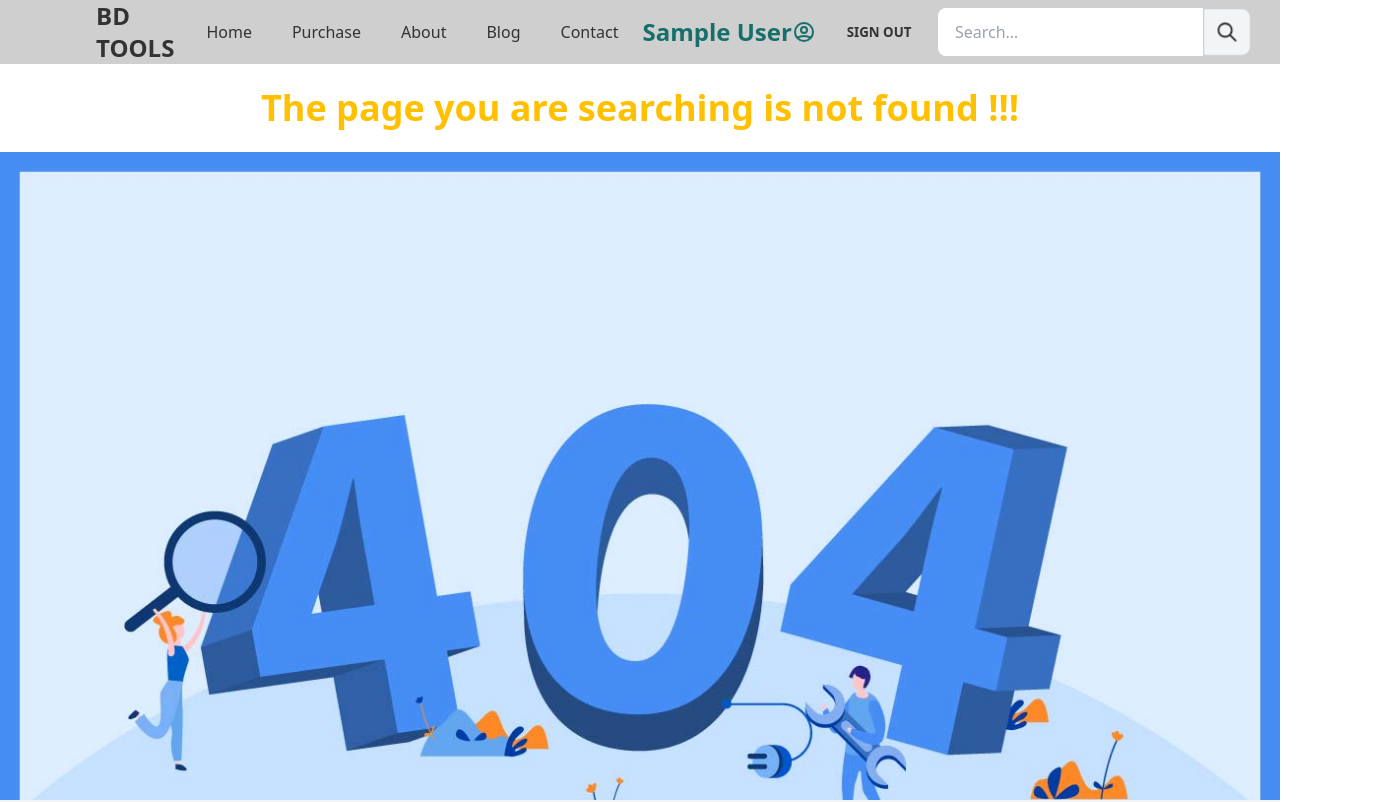
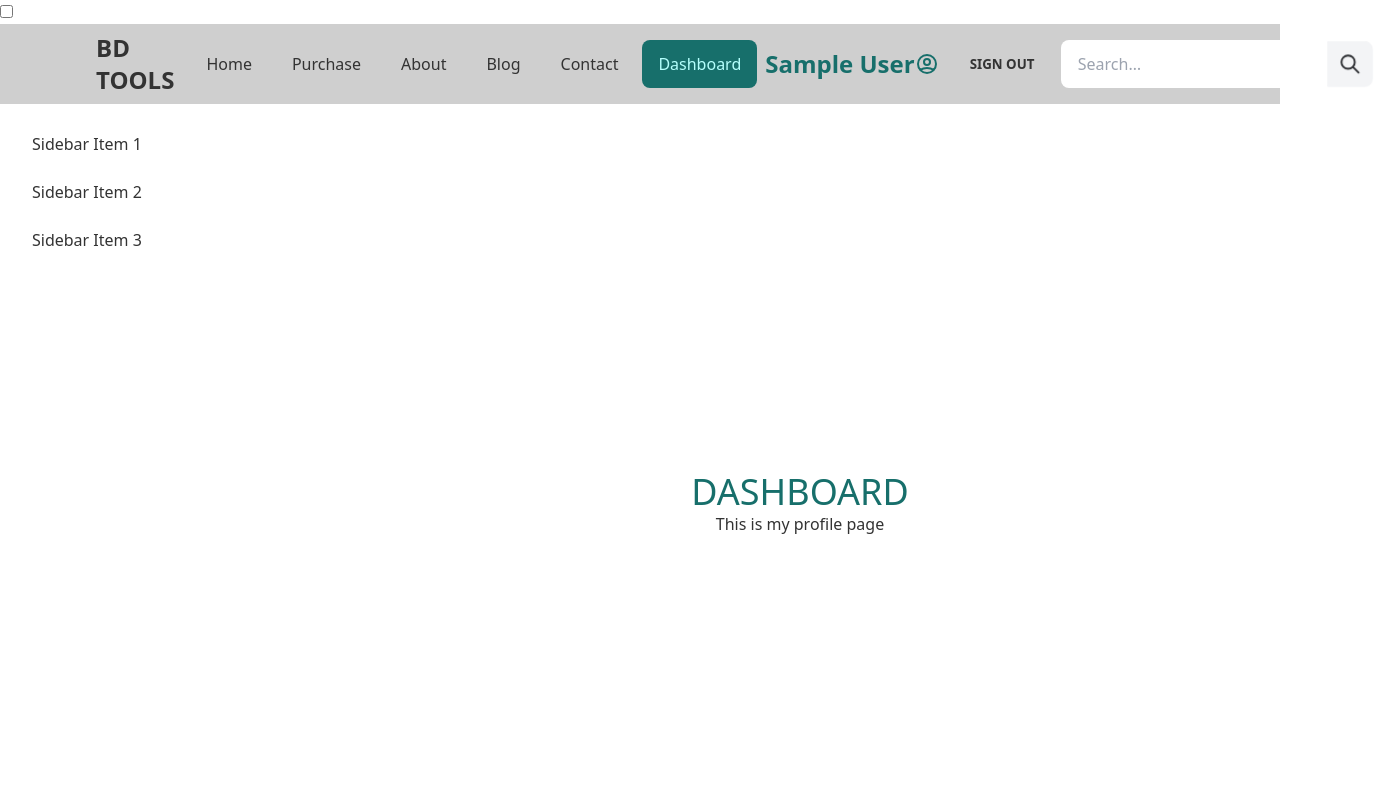
Before and after one commit to shafiquetuhin01/manufacturer-website, a React (Create React App) app: page /dashboard in a window 1280 px wide. Shown: the top 802 px of the page, 1374 px wide, since content can reach past the window. Built offline with nearby package versions, Linux system fonts and the light colour scheme; no server answers; sample sign-in values are in the browser's storage.

Commit message:
dashboard updating

```diff
--- a/src/App.js
+++ b/src/App.js
@@ -4,6 +4,10 @@ import Navbar from "./components/Navbar";
 import About from "./pages/About";
 import Blog from "./pages/Blog";
 import Contact from "./pages/Contact";
+import AddReview from "./pages/Dashboard/AddReview";
+import Dashboard from "./pages/Dashboard/Dashboard";
+import MyOrders from "./pages/Dashboard/MyOrders";
+import MyProfile from "./pages/Dashboard/MyProfile";
 import Footer from "./pages/Footer";
 import Home from "./pages/Home";
 import Login from "./pages/Login/Login";
@@ -27,6 +31,18 @@ function App() {
               </RequireAuth>
             }
           />
+          <Route
+            path="dashboard"
+            element={
+              <RequireAuth>
+                <Dashboard />
+              </RequireAuth>
+            }>
+             <Route index element={<MyProfile />} />
+             <Route path="orders" element={<MyOrders />} />
+             <Route path="review" element={<AddReview />} />
+            </Route>
+
           <Route path="purchase" element={<Tools />} />
           <Route path="about" element={<About />} />
           <Route path="blog" element={<Blog />} />
--- a/src/components/Navbar.js
+++ b/src/components/Navbar.js
@@ -37,6 +37,11 @@ const Navbar = ({ children }) => {
           Contact
         </NavLink>
       </li>
+      {user && <li>
+        <NavLink to="/dashboard" className="rounded-lg">
+          Dashboard
+        </NavLink>
+      </li>}
       <li>
         {user ? (
           <div className="flex items-center p-0">
@@ -95,14 +100,14 @@ const Navbar = ({ children }) => {
     </>
   );
   return (
-    <div className="drawer drawer-end">
-      <input id="my-drawer-3" type="checkbox" className="drawer-toggle" />
-      <div className="drawer-content flex flex-col">
+    <div className="">
+      <input id="" type="checkbox" className="" />
+      <div className="flex flex-col">
         {/* <!-- Navbar --> */}
         <div className="w-full lg:px-20 navbar bg-base-300">
           <div className="flex-1 px-2 mx-2 font-bold text-2xl">BD TOOLS</div>
           <div className="flex-none lg:hidden">
-            <label htmlFor="my-drawer-3" className="btn btn-square btn-ghost">
+            <label  htmlFor="" className="btn btn-square btn-ghost">
               <svg
                 xmlns="http://www.w3.org/2000/svg"
                 fill="none"
@@ -130,12 +135,12 @@ const Navbar = ({ children }) => {
         {/* <!-- Page content here --> */}
         {children}
       </div>
-      <div className="drawer-side">
-        <label htmlFor="my-drawer-3" className="drawer-overlay"></label>
+      <div className="">
+        <label  htmlFor="" className=""></label>
         <ul className="menu p-4 overflow-y-auto w-80 bg-base-100 mt-16">
           {/* <!-- Sidebar content here --> */}
-          {searchBtn}
-          {menuBar}
+          {/* {searchBtn}
+          {menuBar} */}
         </ul>
       </div>
     </div>
--- /dev/null
+++ b/src/pages/Dashboard/AddReview.js
@@ -0,0 +1,11 @@
+import React from 'react';
+
+const AddReview = () => {
+    return (
+        <div>
+            <h2>This is add a review page</h2>
+        </div>
+    );
+};
+
+export default AddReview;
--- /dev/null
+++ b/src/pages/Dashboard/Dashboard.js
@@ -0,0 +1,39 @@
+import React from "react";
+import { Link, Outlet } from "react-router-dom";
+
+const Dashboard = () => {
+  return (
+    <div className="drawer drawer-mobile">
+      <input id="my-drawer-2" type="checkbox" className="drawer-toggle" />
+      <div className="drawer-content flex flex-col items-center justify-center">
+      <h2 className="text-primary uppercase text-4xl">Dashboard</h2>
+        {/* <!-- Page content here --> */}
+        <Outlet></Outlet>
+
+        <label
+          htmlFor="my-drawer-2"
+          className="btn btn-primary drawer-button lg:hidden"
+        >
+          Open drawer
+        </label>
+      </div>
+      <div className="drawer-side">
+        <label htmlFor="my-drawer-2" className="drawer-overlay"></label>
+        <ul className="menu p-4 overflow-y-auto w-80 bg-base-100 text-base-content">
+          {/* <!-- Sidebar content here --> */}
+          <li>
+            <Link to='/dashboard'>Sidebar Item 1</Link>
+          </li>
+          <li>
+            <Link to='/dashboard/orders'>Sidebar Item 2</Link>
+          </li>
+          <li>
+            <Link to='/dashboard/review'>Sidebar Item 3</Link>
+          </li>
+        </ul>
+      </div>
+    </div>
+  );
+};
+
+export default Dashboard;
--- /dev/null
+++ b/src/pages/Dashboard/MyOrders.js
@@ -0,0 +1,11 @@
+import React from 'react';
+
+const MyOrders = () => {
+    return (
+        <div>
+            <h3>This is my orders page</h3>
+        </div>
+    );
+};
+
+export default MyOrders;
--- /dev/null
+++ b/src/pages/Dashboard/MyProfile.js
@@ -0,0 +1,11 @@
+import React from 'react';
+
+const MyProfile = () => {
+    return (
+        <div>
+            <h2>This is my profile page</h2>
+        </div>
+    );
+};
+
+export default MyProfile;
--- a/src/pages/Login/Login.js
+++ b/src/pages/Login/Login.js
@@ -1,8 +1,8 @@
-import React, { useEffect } from 'react';
+import React from 'react';
 import { useSignInWithEmailAndPassword, useSignInWithGoogle } from 'react-firebase-hooks/auth';
 import auth from '../../firebase.init';
 import { useForm } from "react-hook-form";
-import { getAuth, signInWithRedirect } from "firebase/auth";
+
 import { Link, useNavigate, useLocation } from 'react-router-dom';
 import Loading from '../../components/Loading';
 
--- /dev/null
+++ b/src/reportWebVitals.js
@@ -0,0 +1,13 @@
+const reportWebVitals = onPerfEntry => {
+  if (onPerfEntry && onPerfEntry instanceof Function) {
+    import('web-vitals').then(({ getCLS, getFID, getFCP, getLCP, getTTFB }) => {
+      getCLS(onPerfEntry);
+      getFID(onPerfEntry);
+      getFCP(onPerfEntry);
+      getLCP(onPerfEntry);
+      getTTFB(onPerfEntry);
+    });
+  }
+};
+
+export default reportWebVitals;
```
Also changed, not shown: src/App.css (added, +38 -0 lines), src/setupTests.js (added, +5 -0 lines), src/logo.svg (added), 1 other file (tests, documents, lock files or other folders).
